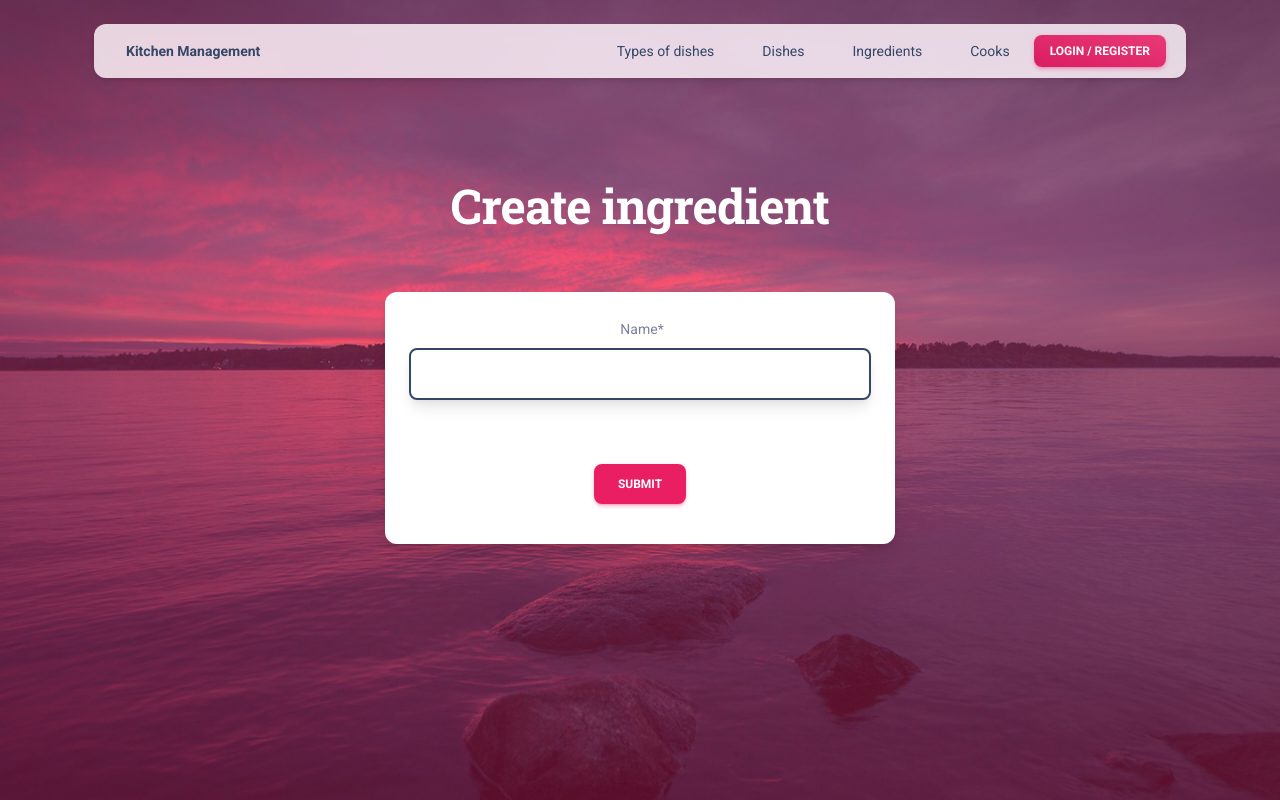
After one commit to ArturDrzazga/kitchen-management, a Django app: page /ingredients/create/ in a window 1280 px wide. The commit adds this page. Run offline with Django 5.2, Linux system fonts and the light colour scheme; some libraries are stand-ins or nearby versions.

Commit message:
added create view for ingredients

```diff
--- a/kitchen_app/forms.py
+++ b/kitchen_app/forms.py
@@ -32,3 +32,14 @@ class DishForm(forms.ModelForm):
             "cooks": forms.SelectMultiple(attrs={
                 "class": "custom-checkbox-list border border-dark border-2 shadow-lg"}),
         }
+
+
+class IngredientForm(forms.ModelForm):
+    class Meta:
+        model = Ingredient
+        fields = "__all__"
+
+        widgets = {
+            "name": forms.TextInput(attrs={
+                "class": "form-control form-control-lg border border-dark border-2 shadow-lg"}),
+        }
--- a/kitchen_app/urls.py
+++ b/kitchen_app/urls.py
@@ -6,7 +6,10 @@ from kitchen_app.views import (index,
                                TypesOfDishesUpdateView,
                                TypesOfDishesDeleteView,
                                DishesListView,
-                               DishesCreateView, DishesUpdateView, DishesDeleteView, IngredientListView)
+                               DishesCreateView,
+                               DishesUpdateView,
+                               DishesDeleteView,
+                               IngredientsListView, IngredientsCreateView)
 
 urlpatterns = [
     path("", index, name="index"),
@@ -42,8 +45,12 @@ urlpatterns = [
          name="dish-delete"),
 
     path("ingredients/",
-         IngredientListView.as_view(),
+         IngredientsListView.as_view(),
          name="ingredient-list"),
+
+    path("ingredients/create/",
+         IngredientsCreateView.as_view(),
+         name="ingredient-create"),
 ]
 
 app_name = "kitchen_app"
--- a/kitchen_app/views.py
+++ b/kitchen_app/views.py
@@ -4,7 +4,7 @@ from django.shortcuts import render
 from django.urls import reverse_lazy
 from django.views import generic
 
-from .forms import DishTypeForm, DishForm
+from .forms import DishTypeForm, DishForm, IngredientForm
 from .models import Cook, DishType, Dish, Ingredient
 
 
@@ -68,7 +68,13 @@ class DishesDeleteView(generic.DeleteView):
     success_url = reverse_lazy("kitchen_app:dish-list")
 
 
-class IngredientListView(generic.ListView):
+class IngredientsListView(generic.ListView):
     model = Ingredient
     template_name = "kitchen_app/ingredient_list.html"
     paginate_by = 10
+
+
+class IngredientsCreateView(generic.CreateView):
+    model = Ingredient
+    form_class = IngredientForm
+    success_url = reverse_lazy("kitchen_app:ingredient-list")
--- /dev/null
+++ b/templates/kitchen_app/ingredient_form.html
@@ -0,0 +1,21 @@
+{% extends "base.html" %}
+{% load crispy_forms_filters %}
+
+{% block content %}
+  <h1 class="text-white pt-3 mt-n5">{{ object|yesno:"Update,Create" }} ingredient</h1>
+  <div class="container py-5">
+    <div class="row justify-content-center">
+      <div class="col-lg-6 col-md-8">
+        <div class="card p-4 shadow-lg">
+          <form action="" method="post" novalidate>
+            {% csrf_token %}
+            {{ form|crispy }}
+
+            <input type="submit" value="Submit" class="btn btn-primary mt-5">
+          </form>
+        </div>
+      </div>
+    </div>
+  </div>
+
+{% endblock %}
--- a/templates/kitchen_app/ingredient_list.html
+++ b/templates/kitchen_app/ingredient_list.html
@@ -35,7 +35,7 @@
     <h2 class="text-white pt-3 mt-n5">There is no any dish types</h2>
   {% endif %}
 
-  <a href="{% url "kitchen_app:dishtype-create" %}" class="btn btn-primary link-to-page">
+  <a href="{% url "kitchen_app:ingredient-create" %}" class="btn btn-primary link-to-page">
       Add new ingredient
     </a>
 
```
